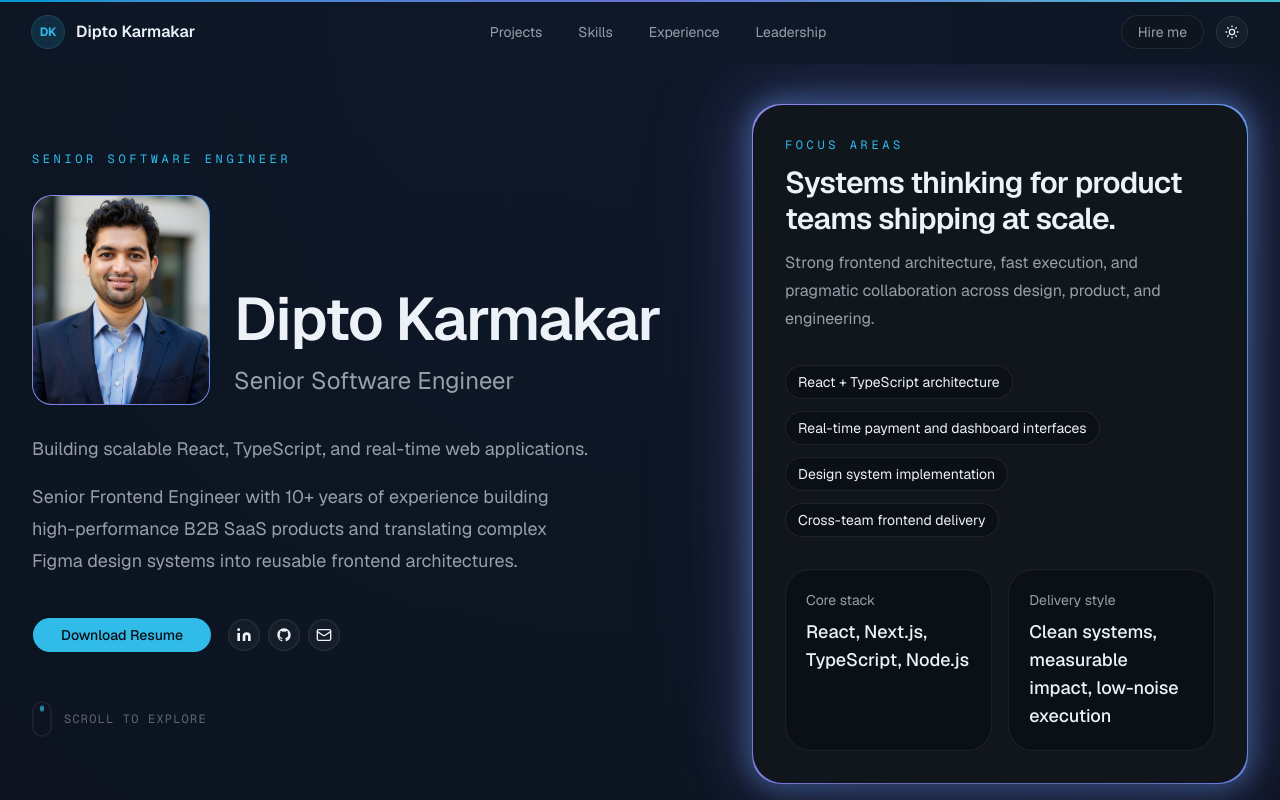
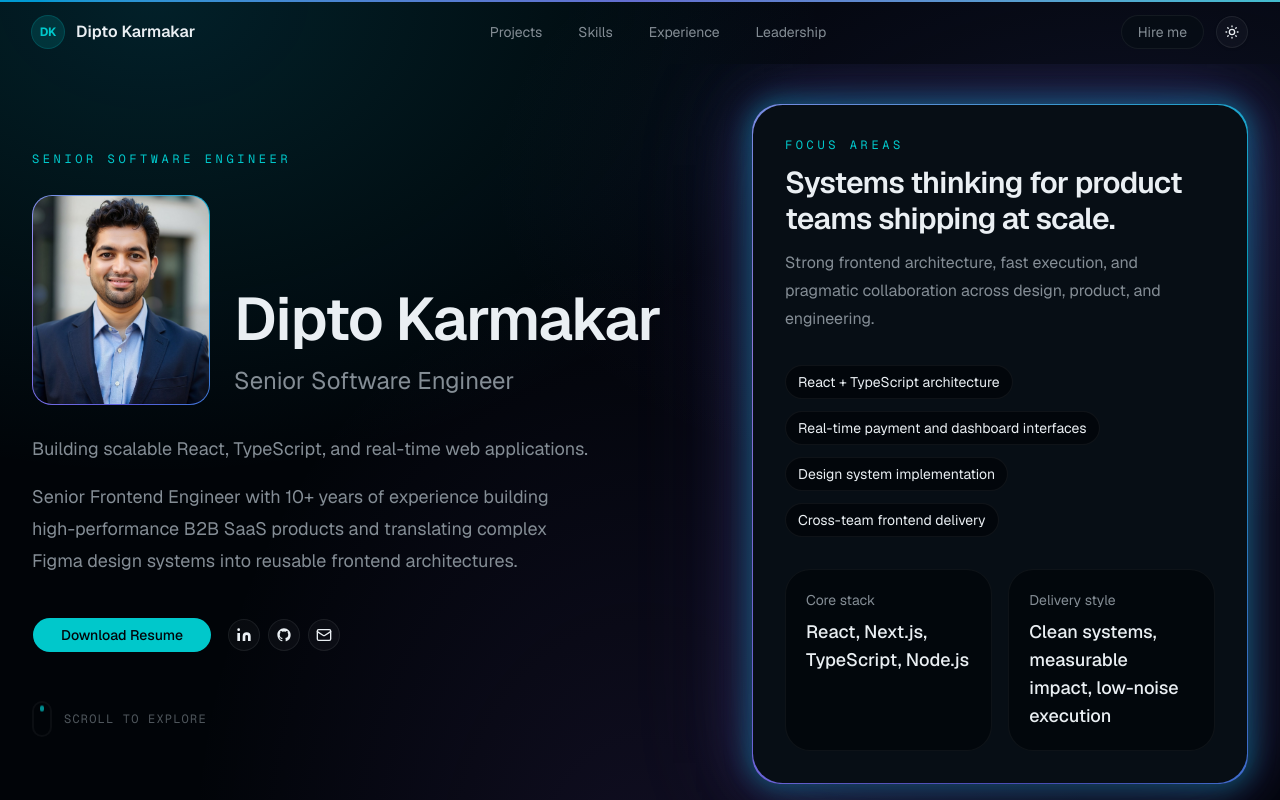
Before and after one commit to dipto0321/dipto-karmakar-portfolio, a Next.js app: page / in a window 1280 px wide. Shown: the top 800 px of the page. Built offline with nearby package versions, Linux system fonts and the light colour scheme; no server answers; the database is empty.

Commit message:
feat(theme): introduce carbon signal light and dark palette

```diff
--- a/app/globals.css
+++ b/app/globals.css
@@ -4,47 +4,73 @@
 
 @custom-variant dark (&:is(.dark *));
 
+/* ─── CARBON SIGNAL ─────────────────────────────────────────────────────────
+   Senior Frontend Engineer · SaaS Systems · Precision & Performance
+   Accent:   Electric Cyan-Teal  oklch(0.72 0.20 195)
+   Dark bg:  Near-Black Navy     oklch(0.10 0.018 248)
+   Light bg: Cool Pearl          oklch(0.97 0.007 240)
+──────────────────────────────────────────────────────────────────────────── */
+
 :root {
-  --background: oklch(0.98 0.005 255);
-  --foreground: oklch(0.16 0.01 255);
+  /* Light — Structured, clean, authoritative */
+  --background: oklch(0.97 0.007 240);     /* cool pearl */
+  --foreground: oklch(0.13 0.025 248);     /* deep navy-slate */
+
   --card: oklch(1 0 0);
-  --card-foreground: oklch(0.16 0.01 255);
+  --card-foreground: oklch(0.13 0.025 248);
+
   --popover: oklch(1 0 0);
-  --popover-foreground: oklch(0.16 0.01 255);
-  --primary: oklch(0.58 0.16 248);
-  --primary-foreground: oklch(0.98 0.005 255);
-  --secondary: oklch(0.95 0.01 255);
-  --secondary-foreground: oklch(0.22 0.01 255);
-  --muted: oklch(0.96 0.01 255);
-  --muted-foreground: oklch(0.5 0.015 255);
-  --accent: oklch(0.92 0.02 245);
-  --accent-foreground: oklch(0.18 0.01 255);
-  --destructive: oklch(0.58 0.2 27.325);
-  --border: oklch(0.9 0.01 255);
-  --input: oklch(0.9 0.01 255);
-  --ring: oklch(0.58 0.16 248 / 40%);
+  --popover-foreground: oklch(0.13 0.025 248);
+
+  --primary: oklch(0.54 0.21 195);         /* teal-cyan, rich on light bg */
+  --primary-foreground: oklch(0.99 0 0);
+
+  --secondary: oklch(0.93 0.013 240);      /* steel blue-gray */
+  --secondary-foreground: oklch(0.22 0.025 248);
+
+  --muted: oklch(0.91 0.015 240);
+  --muted-foreground: oklch(0.50 0.022 242);
+
+  --accent: oklch(0.88 0.042 195);         /* pale teal tint */
+  --accent-foreground: oklch(0.18 0.025 248);
+
+  --destructive: oklch(0.58 0.22 28);
+  --border: oklch(0.87 0.015 240);
+  --input: oklch(0.87 0.015 240);
+
+  --ring: oklch(0.54 0.21 195 / 40%);
+
   --radius: 0.875rem;
 }
 
 .dark {
-  --background: oklch(0.16 0.015 255);
-  --foreground: oklch(0.96 0.01 255);
-  --card: oklch(0.2 0.015 255);
-  --card-foreground: oklch(0.96 0.01 255);
-  --popover: oklch(0.2 0.015 255);
-  --popover-foreground: oklch(0.96 0.01 255);
-  --primary: oklch(0.74 0.13 226);
-  --primary-foreground: oklch(0.16 0.015 255);
-  --secondary: oklch(0.26 0.015 255);
-  --secondary-foreground: oklch(0.96 0.01 255);
-  --muted: oklch(0.24 0.015 255);
-  --muted-foreground: oklch(0.7 0.015 255);
-  --accent: oklch(0.28 0.02 245);
-  --accent-foreground: oklch(0.96 0.01 255);
-  --destructive: oklch(0.7 0.17 22.216);
-  --border: oklch(1 0 0 / 10%);
-  --input: oklch(1 0 0 / 12%);
-  --ring: oklch(0.74 0.13 226 / 45%);
+  /* Dark — Deep midnight, electric precision, premium dashboard */
+  --background: oklch(0.10 0.018 248);     /* near-black navy */
+  --foreground: oklch(0.95 0.008 240);     /* cool near-white */
+
+  --card: oklch(0.16 0.018 250);           /* elevated dark panel */
+  --card-foreground: oklch(0.95 0.008 240);
+
+  --popover: oklch(0.16 0.018 250);
+  --popover-foreground: oklch(0.95 0.008 240);
+
+  --primary: oklch(0.72 0.20 195);         /* electric cyan-teal */
+  --primary-foreground: oklch(0.10 0.018 248);
+
+  --secondary: oklch(0.22 0.020 252);
+  --secondary-foreground: oklch(0.95 0.008 240);
+
+  --muted: oklch(0.20 0.018 250);
+  --muted-foreground: oklch(0.64 0.016 245);
+
+  --accent: oklch(0.24 0.04 195);          /* deep teal tint */
+  --accent-foreground: oklch(0.95 0.008 240);
+
+  --destructive: oklch(0.68 0.20 22);
+  --border: oklch(1 0 0 / 7%);
+  --input: oklch(1 0 0 / 10%);
+
+  --ring: oklch(0.72 0.20 195 / 45%);
 }
 
 @theme inline {
@@ -94,9 +120,22 @@
 
   body {
     @apply bg-background text-foreground;
+    background-attachment: fixed;
+  }
+
+  /* Dark: teal aurora — teal top-left · indigo mid-right · violet base */
+  .dark body {
     background-image:
-      radial-gradient(circle at top, rgba(59, 130, 246, 0.08), transparent 35%),
-      linear-gradient(180deg, rgba(15, 23, 42, 0.16), transparent 20%);
+      radial-gradient(ellipse at 12% 0%,   rgba(6, 182, 212, 0.16) 0%, transparent 42%),
+      radial-gradient(ellipse at 88% 22%,  rgba(99, 102, 241, 0.12) 0%, transparent 40%),
+      radial-gradient(ellipse at 50% 110%, rgba(139, 92, 246, 0.11) 0%, transparent 50%);
+  }
+
+  /* Light: barely-there structural teal warmth */
+  :root:not(.dark) body {
+    background-image:
+      radial-gradient(ellipse at 10% 0%,   rgba(6, 182, 212, 0.07) 0%, transparent 35%),
+      radial-gradient(ellipse at 90% 100%, rgba(99, 102, 241, 0.04) 0%, transparent 40%);
   }
 }
 
@@ -104,6 +143,57 @@
   .text-balance {
     text-wrap: balance;
   }
+
+  /* Glass card surface */
+  .glass-card {
+    backdrop-filter: blur(16px) saturate(180%);
+    background: rgba(255, 255, 255, 0.03);
+    border: 1px solid rgba(255, 255, 255, 0.07);
+  }
+
+  :root:not(.dark) .glass-card {
+    background: rgba(255, 255, 255, 0.78);
+    border: 1px solid rgba(0, 0, 0, 0.07);
+    box-shadow: 0 4px 24px rgba(0, 0, 0, 0.06);
+  }
+
+  /* Hover elevation — teal signature glow */
+  .card-hover {
+    transition: transform 0.30s ease, box-shadow 0.30s ease;
+  }
+
+  .card-hover:hover {
+    transform: translateY(-5px);
+    box-shadow:
+      0 8px 32px rgba(6, 182, 212, 0.20),
+      0 2px 8px  rgba(6, 182, 212, 0.10);
+  }
+
+  /* Gradient text — cyan → indigo → violet (signature story) */
+  .gradient-text {
+    background: linear-gradient(135deg, #22d3ee, #6366f1, #a78bfa);
+    -webkit-background-clip: text;
+    -webkit-text-fill-color: transparent;
+    background-clip: text;
+  }
+}
+
+/* ─── Premium scrollbar ──────────────────────────────────────────────────── */
+::-webkit-scrollbar {
+  width: 8px;
+}
+
+::-webkit-scrollbar-track {
+  background: transparent;
+}
+
+::-webkit-scrollbar-thumb {
+  background: rgba(120, 120, 120, 0.25);
+  border-radius: 8px;
+}
+
+::-webkit-scrollbar-thumb:hover {
+  background: rgba(120, 120, 120, 0.45);
 }
 
 /* ─── Animated conic-gradient border ─────────────────────────────────────── */
@@ -122,14 +212,14 @@
 @keyframes gb-pulse {
   0%, 100% {
     box-shadow:
-      0 0 18px  2px rgba(96,  165, 250, 0.28),
-      0 0 48px  6px rgba(129, 140, 248, 0.16),
+      0 0 18px  2px rgba(6,   182, 212, 0.28),
+      0 0 48px  6px rgba(99,  102, 241, 0.18),
       0 0 90px 12px rgba(167, 139, 250, 0.10);
   }
   50% {
     box-shadow:
-      0 0 28px  4px rgba(96,  165, 250, 0.45),
-      0 0 64px 10px rgba(129, 140, 248, 0.26),
+      0 0 28px  4px rgba(6,   182, 212, 0.48),
+      0 0 64px 10px rgba(99,  102, 241, 0.28),
       0 0 120px 20px rgba(167, 139, 250, 0.16);
   }
 }
@@ -140,10 +230,10 @@
     gb-pulse 4s ease-in-out infinite;
   background: conic-gradient(
     from var(--gb-angle),
-    rgba(96,  165, 250, 0.95)  0deg,
-    rgba(129, 140, 248, 0.90)  120deg,
+    rgba(6,   182, 212, 0.95)  0deg,
+    rgba(99,  102, 241, 0.90)  120deg,
     rgba(167, 139, 250, 0.95)  240deg,
-    rgba(96,  165, 250, 0.95)  360deg
+    rgba(6,   182, 212, 0.95)  360deg
   );
 }
 
@@ -156,9 +246,9 @@
 :root:not(.dark) .gradient-border-animated {
   background: conic-gradient(
     from var(--gb-angle),
-    rgba(59,  130, 246, 0.95)  0deg,
-    rgba(99,  102, 241, 0.90)  120deg,
-    rgba(139,  92, 246, 0.95)  240deg,
-    rgba(59,  130, 246, 0.95)  360deg
+    rgba(8,   145, 178, 0.95)  0deg,
+    rgba(79,  70,  229, 0.90)  120deg,
+    rgba(124,  58, 237, 0.95)  240deg,
+    rgba(8,   145, 178, 0.95)  360deg
   );
 }
```
